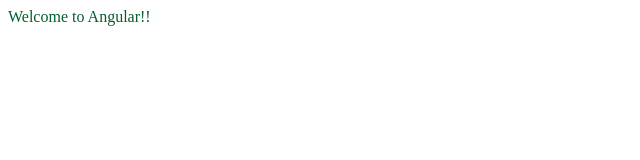
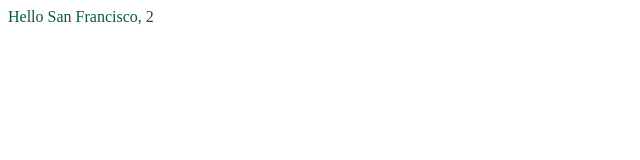
Before and after one commit to divyanjali2/angular_frontend, an Angular app: page / in a window 1280 px wide. Shown: the top 160 px of the page, without its empty margins (0-640 px from the left). Built offline with nearby package versions, Linux system fonts and the light colour scheme.

Commit message:
variables updated

```diff
--- a/src/app/app.component.ts
+++ b/src/app/app.component.ts
@@ -4,17 +4,16 @@
 @Component({
   selector: 'app-root',
   imports: [RouterOutlet],
-  // templateUrl: './app.component.html',
-  template : 'Welcome to Angular!!',
+  template: `Hello {{ city }}, {{ 1 + 1 }}`,
   styles: [
     `
     :host {
-      color:rgb(5, 94, 45);
+      color: rgb(5, 94, 45);
     }
     `
   ],
-  // styleUrl: './app.component.css'
+  // styleUrls: ['./app.component.css'] // Corrected from styleUrl to styleUrls
 })
 export class AppComponent {
-  title = 'FrontEnd';
+  city = 'San Francisco';
 }
```
